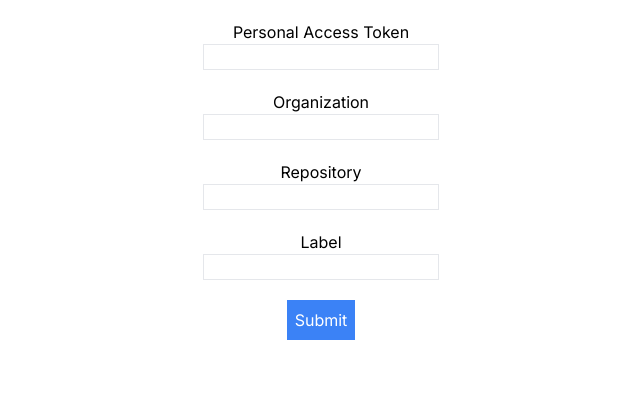
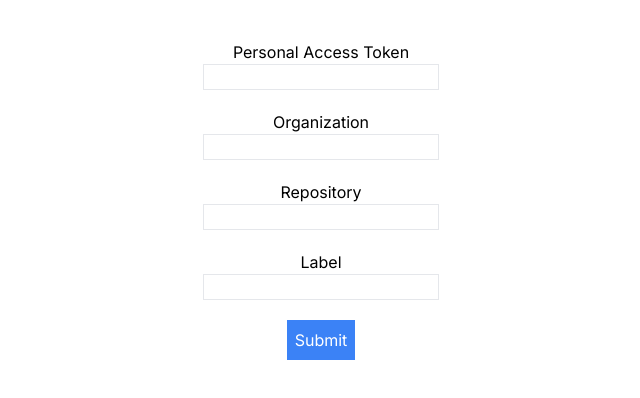
Before and after one commit to fastline21/github-pull-request-tool, a Next.js app: page / in a window 1280 px wide. Shown: the top 398 px of the page, without its empty margins (319-959 px from the left). Built offline with nearby package versions, Linux system fonts and the light colour scheme.

Commit message:
adjusted top content

```diff
--- a/src/app/page.tsx
+++ b/src/app/page.tsx
@@ -41,7 +41,7 @@ const Home = () => {
 	}
 
 	return (
-		<div className='text-center'>
+		<div className='text-center p-5'>
 			<div>
 				<h1 className='text-2xl'>{siteTitle}</h1>
 			</div>
```
